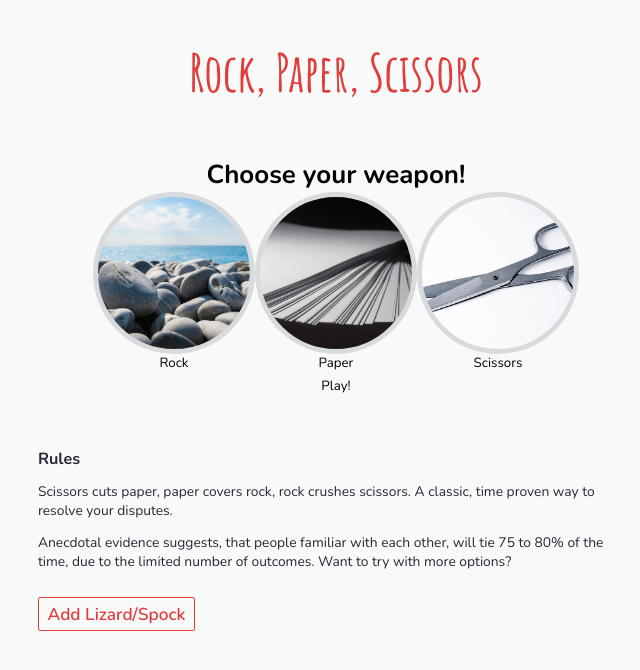
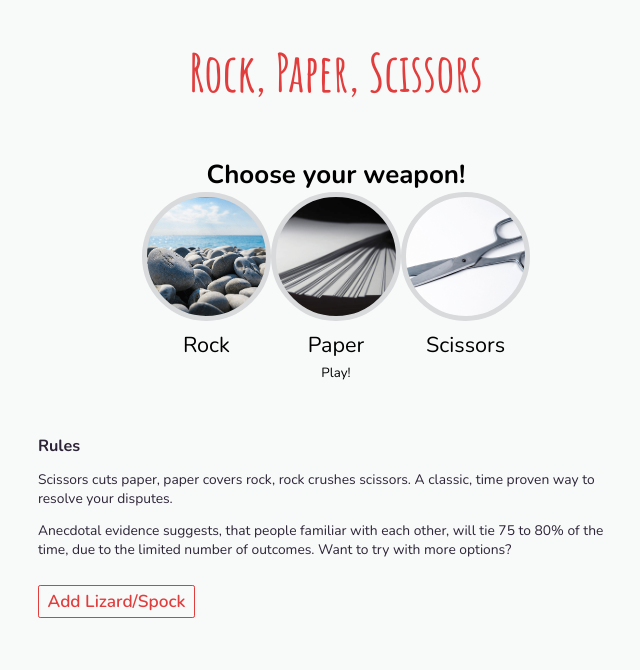
Before and after one commit to pfalzergbr/rps-typecript, a React (Create React App) app: page / in a window 1280 px wide. Shown: the top 670 px of the page, without its empty margins (304-944 px from the left). Built offline with nearby package versions, Linux system fonts and the light colour scheme.

Commit message:
add styles to choice

```diff
--- a/src/components/Choice.tsx
+++ b/src/components/Choice.tsx
@@ -1,6 +1,7 @@
 import { useState } from 'react';
 import { capitalize } from '../utils/capitalize';
 import Option from './Option';
+import styles from './styles/Choice.module.scss'
 
 export interface ChoiceProps {
   rules: GameRuleset<ValidRules>;
@@ -22,13 +23,13 @@ const Choice: React.FC<ChoiceProps> = ({ rules, playGame }) => {
   };
 
   return (
-    <div>
+    <div className={styles.Choice}>
       <h2>
         {choice
           ? `You are choosing ${capitalize(choice.choiceName)}`
           : 'Choose your weapon!'}
       </h2>
-      <div>
+      <div className={styles.choices}>
         {choices.map((choice, index) => (
           <Option
             key={choice.choiceName + index}
--- a/src/components/Option.tsx
+++ b/src/components/Option.tsx
@@ -10,7 +10,7 @@ const Option: React.FC<OptionProps> = ({ option, handleClick }) => {
   return (
     <button className={styles.button} onClick={() => handleClick(option)}>
       <div style={{backgroundImage: `url(./images/${option.choiceName}.png)`}} className={styles.image}></div>
-      <span>{capitalize(option.choiceName)}</span>
+      <span className={styles.optionLabel}>{capitalize(option.choiceName)}</span>
     </button>
   );
 };
--- /dev/null
+++ b/src/components/styles/Choice.module.scss
@@ -0,0 +1,12 @@
+@use '../../styles/variables/index' as *;
+
+
+.Choice {
+
+}
+
+.choices {
+  display: flex;
+  flex-wrap: wrap;
+  justify-content: space-around;
+}
--- a/src/components/styles/Option.module.scss
+++ b/src/components/styles/Option.module.scss
@@ -1,13 +1,22 @@
 @use '../../styles/variables/index' as *;
 
 
+.button {
+  display: grid;
+  grid-template-rows: min-content min-content;
+  grid-row-gap: $space-8;
+}
 
 .image {
-  height: 15rem;
-  width: 15rem;
+  height: 12rem;
+  width: 12rem;
   background-color: $blue-light;
   border: 5px solid $light-grey;
   border-radius: 50rem;
   background-size: cover;
   background-position: center;
 }
+
+.optionLabel {
+  font-size: $font-20;
+}
```
